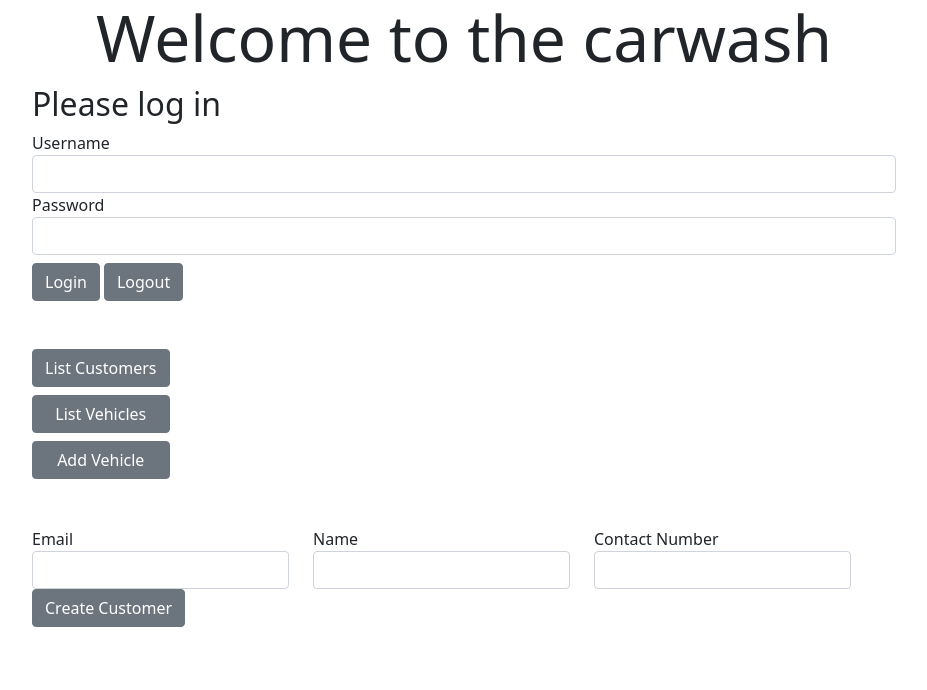
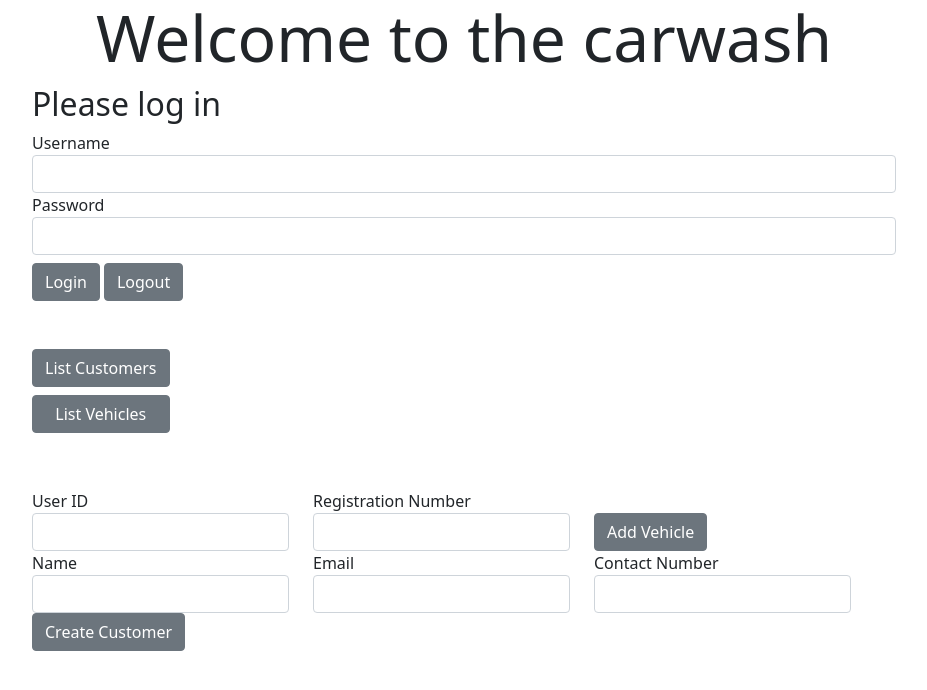
Before and after one commit to MMMikeM/car-wash-frontend, a React (Create React App) app: page / in a window 1280 px wide. Shown: the top 690 px of the page, without its empty margins (176-1103 px from the left). Built offline with nearby package versions, Linux system fonts and the light colour scheme.

Commit message:
improvements

```diff
--- a/src/App.js
+++ b/src/App.js
@@ -1,8 +1,9 @@
 import React, { useState } from "react";
 import "./css/main.css";
-import { getCustomers, postCustomer } from "./services/customersApi.js";
-import { getVehicles, postVehicle } from "./services/vehiclesApi";
+import { getCustomers } from "./services/customersApi.js";
+import { getVehicles } from "./services/vehiclesApi";
 import AddCustomerForm from "./components/addCustomerForm";
+import AddVehicleForm from "./components/addVehicleForm";
 import Login from "./components/login";
 
 function App() {
@@ -21,16 +22,6 @@ function App() {
 		console.log(localVehicles);
 	};
 
-	let vehicleBody = {
-		user_id: localCustomers ? localCustomers.id : console.log("no customer id"),
-		registration_number: "testtest123",
-	};
-
-	const handlePostVehicle = async () => {
-		let res = await postVehicle(vehicleBody);
-		console.log(res);
-	};
-
 	return (
 		<div className="App container w-75 px-5">
 			<h1 className="display-3 text-center">Welcome to the carwash</h1>
@@ -47,14 +38,16 @@ function App() {
 					>
 						List Vehicles
 					</button>
-					<button className="btn btn-secondary" onClick={handlePostVehicle}>
-						Add Vehicle
-					</button>
 				</div>
 				<div className="col-auto">
 					<ul>
 						{localCustomers.map((x, y) => (
-							<li key={y}>{x.name}</li>
+							<div>
+								<li key={y}>
+									{x.name + " " + x.email + " " + x.contact_number}
+								</li>
+								<li key={y}>{x.id}</li>
+							</div>
 						))}
 					</ul>
 
@@ -62,13 +55,13 @@ function App() {
 						{localVehicles.map((x, y) => (
 							<div>
 								<li key={y}>{x.registration_number}</li>
-								{/* <li key={y}>{x.id}</li> */}
+								<li key={y}>{x.id}</li>
 							</div>
 						))}
 					</ul>
 				</div>
 			</div>
-
+			<AddVehicleForm />
 			<AddCustomerForm />
 		</div>
 	);
--- a/src/components/addCustomerForm.js
+++ b/src/components/addCustomerForm.js
@@ -9,7 +9,6 @@ const AddCustomerForm = () => {
 	});
 
 	let customerBody = {
-		id: "03b75b9b-cb0d-4c51-8dae-c7979b901123",
 		email: customerData.email,
 		name: customerData.name,
 		contact_number: customerData.contact_number,
@@ -24,19 +23,19 @@ const AddCustomerForm = () => {
 	return (
 		<div className="row">
 			<div className="col-auto">
-				<label>Email</label>
+				<label>Name</label>
 				<input
 					onChange={(e) =>
-						setCustomerData({ ...customerData, email: e.target.value })
+						setCustomerData({ ...customerData, name: e.target.value })
 					}
 					className="form-control"
 				></input>
 			</div>
 			<div className="col-auto">
-				<label>Name</label>
+				<label>Email</label>
 				<input
 					onChange={(e) =>
-						setCustomerData({ ...customerData, name: e.target.value })
+						setCustomerData({ ...customerData, email: e.target.value })
 					}
 					className="form-control"
 				></input>
--- /dev/null
+++ b/src/components/addVehicleForm.js
@@ -0,0 +1,52 @@
+import React, { useState } from "react";
+import { postVehicle } from "../services/vehiclesApi";
+
+const AddVehicleForm = () => {
+	let [vehicleData, setVehicleData] = useState({
+		registration_number: "",
+		user_id: "",
+	});
+
+	let vehicleBody = {
+		user_id: vehicleData.user_id,
+		registration_number: vehicleData.registration_number,
+	};
+
+	const handlePostVehicle = async () => {
+		let res = await postVehicle(vehicleBody);
+		console.log(res);
+	};
+
+	return (
+		<div className="row">
+			<div className="col-auto">
+				<label>User ID</label>
+				<input
+					onChange={(e) =>
+						setVehicleData({ ...vehicleData, user_id: e.target.value })
+					}
+					className="form-control"
+				></input>
+			</div>
+			<div className="col-auto">
+				<label>Registration Number</label>
+				<input
+					onChange={(e) =>
+						setVehicleData({
+							...vehicleData,
+							registration_number: e.target.value,
+						})
+					}
+					className="form-control"
+				></input>
+			</div>
+			<div className="col-auto d-flex align-items-end">
+				<button className="btn btn-secondary" onClick={handlePostVehicle}>
+					Add Vehicle
+				</button>
+			</div>
+		</div>
+	);
+};
+
+export default AddVehicleForm;
```
